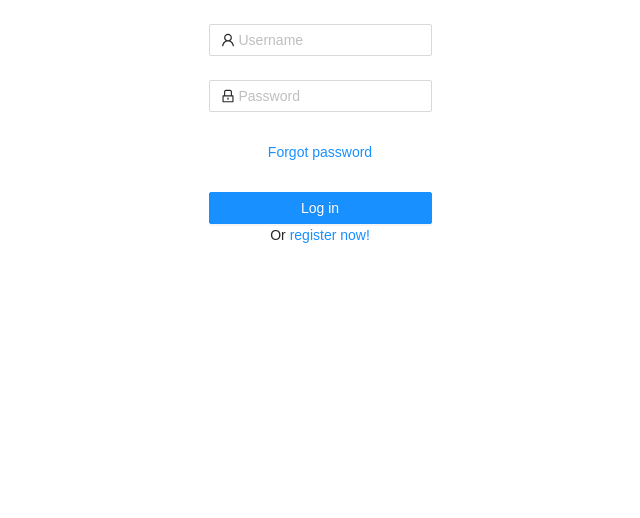
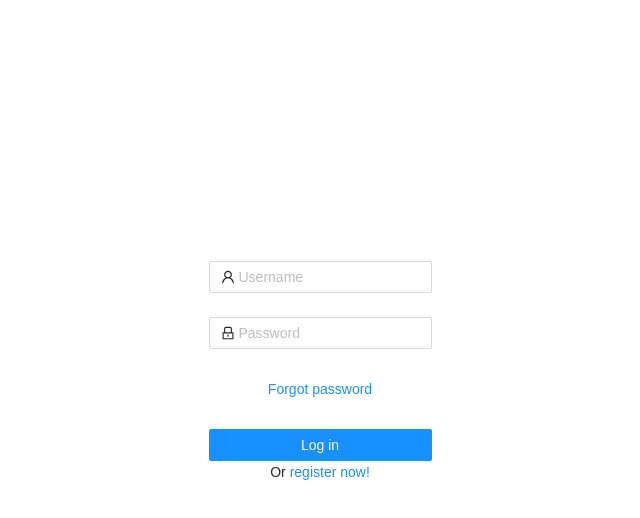
Before and after one commit to mjgh1999/TodoList, a React (Create React App) app: page / in a window 1280 px wide. Shown: the top 518 px of the page, without its empty margins (320-960 px from the left). Built offline with nearby package versions, Linux system fonts and the light colour scheme.

Commit message:
centeraliaze login form

```diff
--- a/src/Components/loginForm/loginForm.js
+++ b/src/Components/loginForm/loginForm.js
@@ -10,7 +10,7 @@ function LoginForm (){
 
   return (
     <>
-    <Row justify="space-around" align="middle">
+    <Row justify="space-around" align="middle" className='full-center'>
       <Col >
         <Form
           name="normal_login"
--- a/src/Components/loginForm/styles/loginForm.css
+++ b/src/Components/loginForm/styles/loginForm.css
@@ -16,7 +16,7 @@
 
   .full-center{
     display: flex;
-    height: 100vh;
+    height: 90vh;
     align-items: center;
     position: relative;
     justify-content: center;
@@ -28,18 +28,3 @@
     border-radius: 3px;
     padding: 50px;
   }
-
-
-  .grid-container {
-    display: grid;
-    grid-template-columns: auto auto auto;
-    grid-gap: 10px;
-    background-color: #c0d6e8;
-    padding: 10px;
-  }
-
-  .item1 {
-    grid-row-start: 1;
-    grid-row-end: 24;
-
-  }
```
